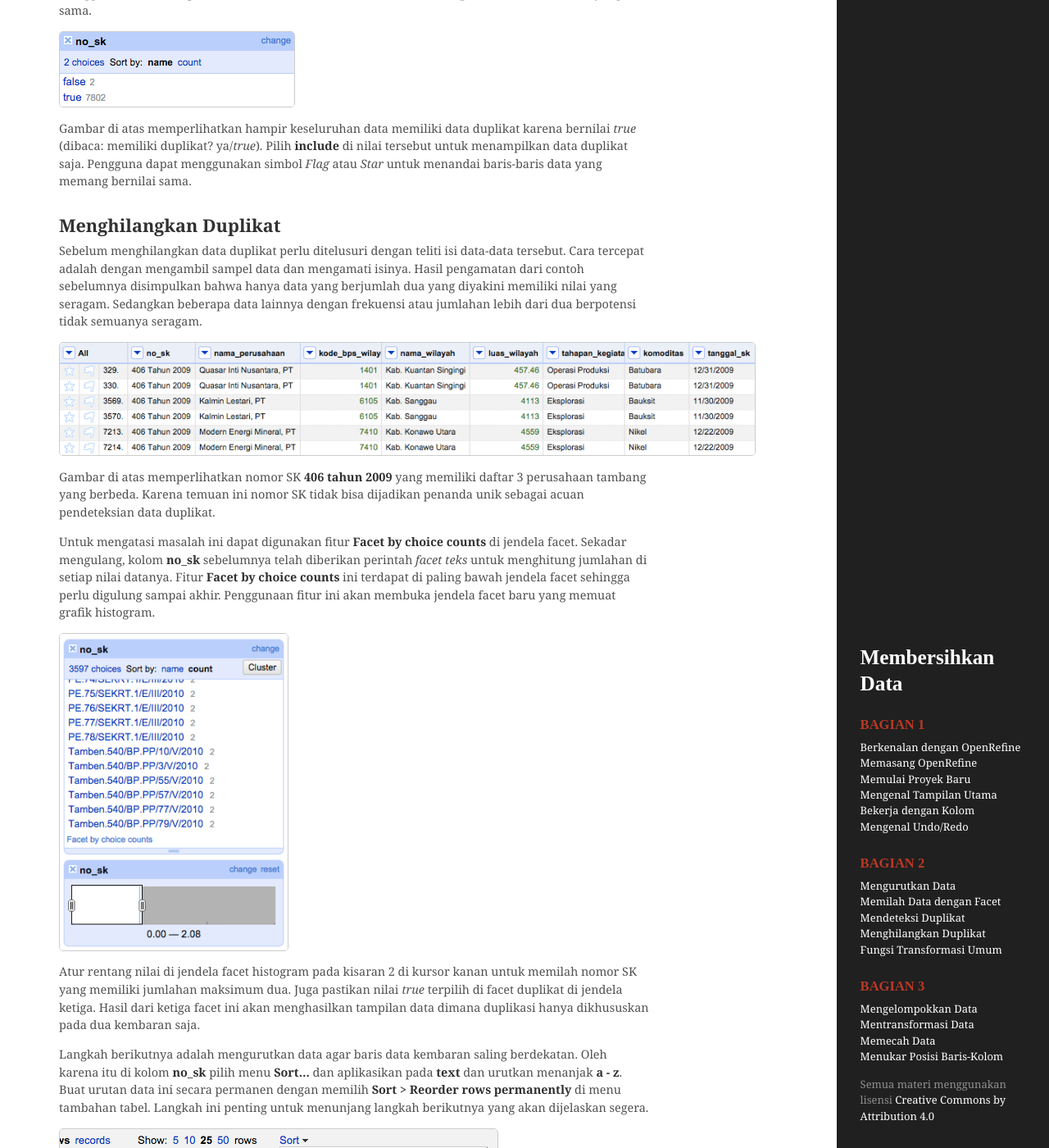
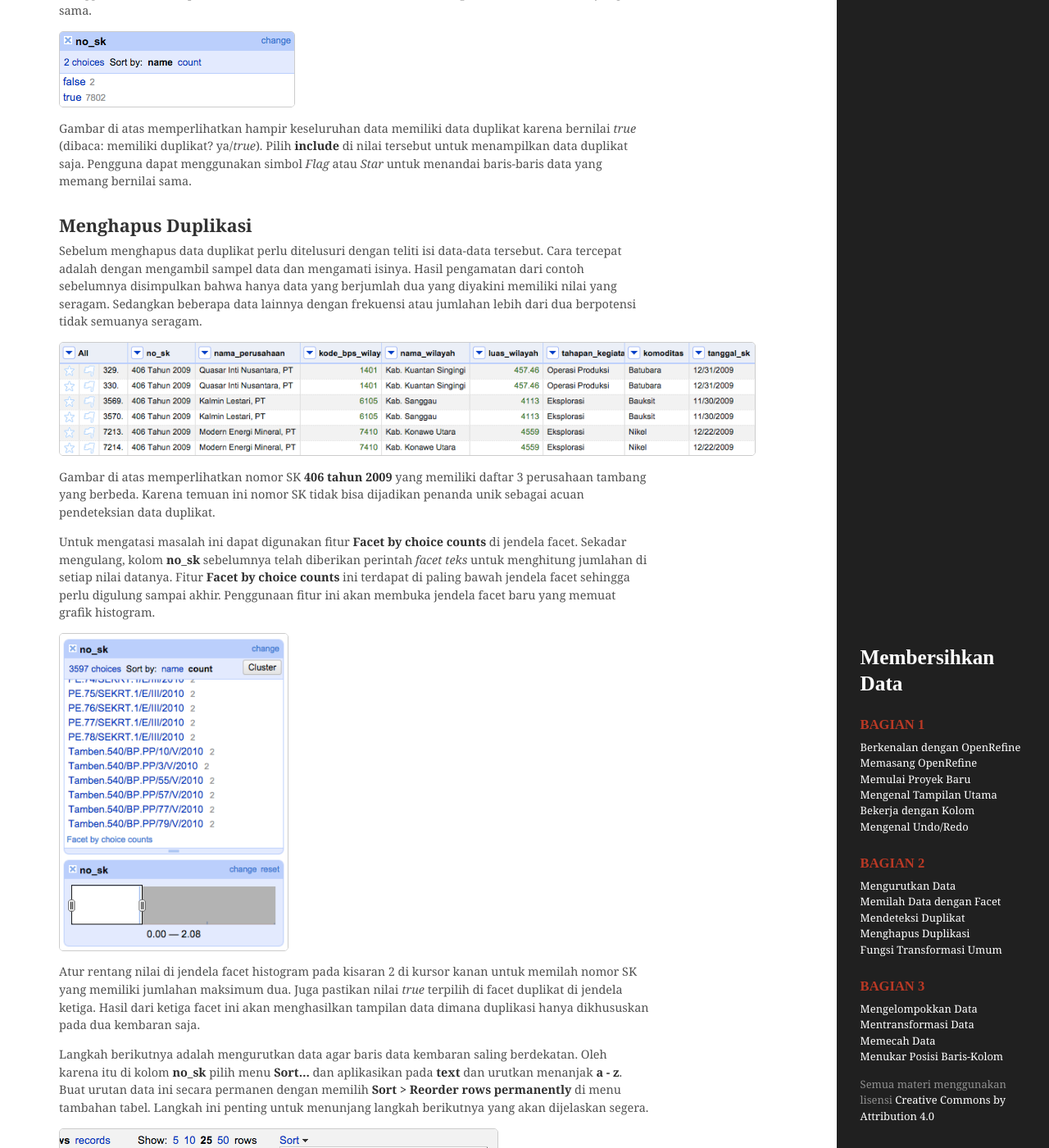
Before and after one commit to OpenDataLabJakarta/trainings, a Jekyll site: the page built from cleaning/index.html, in a window 1280 px wide and 1400 px high, scrolled down 8906 px. Shown: the whole window at 82% size. Built offline with Jekyll 4.4.1, drawn with Linux system fonts in a browser that asks for light colours; some web fonts are replaced; some of the changed text lies outside the part shown.

Commit message:
Change the title to 'Menghapus Duplikasi'

```diff
--- a/_includes/modules/cleaning/2.4-removing-duplicates.md
+++ b/_includes/modules/cleaning/2.4-removing-duplicates.md
@@ -1,7 +1,7 @@
-Menghilangkan Duplikat
-----------------------
+Menghapus Duplikasi
+-------------------
 
-Sebelum menghilangkan data duplikat perlu ditelusuri dengan teliti isi data-data tersebut. Cara tercepat adalah dengan mengambil sampel data dan mengamati isinya. Hasil pengamatan dari contoh sebelumnya disimpulkan bahwa hanya data yang berjumlah dua yang diyakini memiliki nilai yang seragam. Sedangkan beberapa data lainnya dengan frekuensi atau jumlahan lebih dari dua berpotensi tidak semuanya seragam.
+Sebelum menghapus data duplikat perlu ditelusuri dengan teliti isi data-data tersebut. Cara tercepat adalah dengan mengambil sampel data dan mengamati isinya. Hasil pengamatan dari contoh sebelumnya disimpulkan bahwa hanya data yang berjumlah dua yang diyakini memiliki nilai yang seragam. Sedangkan beberapa data lainnya dengan frekuensi atau jumlahan lebih dari dua berpotensi tidak semuanya seragam.
 
 ![errorentry]({{ site.url }}public/img/removing-duplicates-01.png)
 
--- a/_includes/sidebar.html
+++ b/_includes/sidebar.html
@@ -42,7 +42,7 @@
         <a href="#mendeteksi-duplikat">Mendeteksi Duplikat</a>
       </li>
       <li>
-        <a href="#menghilangkan-duplikat">Menghilangkan Duplikat</a>
+        <a href="#menghapus-duplikasi">Menghapus Duplikasi</a>
       </li>
       <li>
         <a href="#fungsi-transformasi-umum">Fungsi Transformasi Umum</a>
```
Also changed, not shown: other parts of _includes/modules/cleaning/2.4-removing-duplicates.md (+2 -2 lines).
